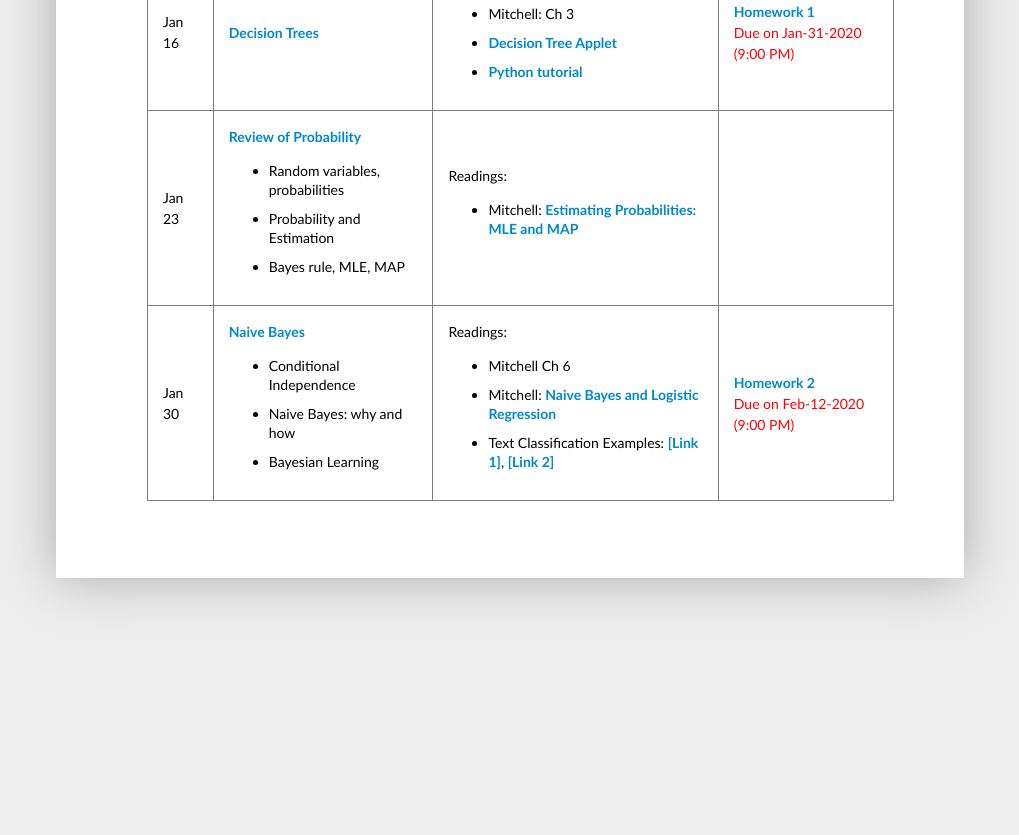
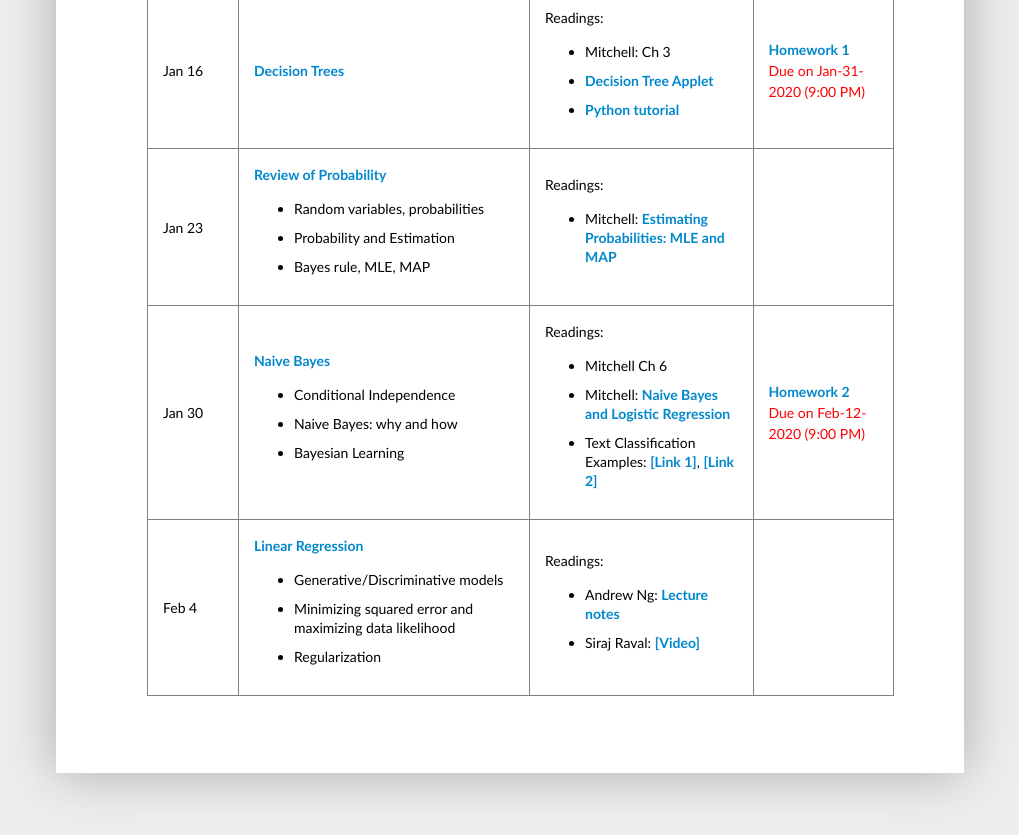
Before and after one commit to mallahyari/mallahyari.github.io, a plain HTML site: page mehdi/teaching/cs4520/index.html in a window 1280 px wide. Shown: the part 3451-4286 px from the top of the page, without its empty margins (130-1149 px from the left). Before the commit the page ends 4099 px from the top, so only its background shows below. Drawn offline with Linux system fonts and the light colour scheme.

Commit message:
index updated

```diff
--- a/mehdi/teaching/cs4520/index.html
+++ b/mehdi/teaching/cs4520/index.html
@@ -462,12 +462,42 @@
           </td>
           <td>
             <a href="https://github.com/sci2lab/csci4520-s2020/tree/master/hw2">Homework 2</a><br>
-            <span style="color: red;"> Due on Feb-12-2020 (9:00 PM)</span </td> </tr> </table> </div> <!-- course div
-              end-->
+            <span style="color: red;"> Due on Feb-12-2020 (9:00 PM)</span>
+          </td>
+        </tr>
+        <tr>
+          <td width="60">Feb 4</td>
+          <td>
+            <a href="slides/lecture5.pdf">Linear Regression</a>
+            <br>
+            <ul>
+              <li>Generative/Discriminative models</li>
+              <li>Minimizing squared error and maximizing data likelihood</li>
+              <li>Regularization</li>
+            </ul>
+          </td>
+          <td>Readings:
+            <br>
+            <ul>
+
+              <li>Andrew Ng:
+                <a href="http://cs229.stanford.edu/notes/cs229-notes1.pdf">Lecture notes</a>
+              </li>
+              <li>Siraj Raval:
+                <a href="https://www.youtube.com/watch?v=XdM6ER7zTLk">[Video]</a>
+              </li>
+
+            </ul>
+          </td>
+          <td></td>
+        </tr>
+
+      </table>
+    </div> <!-- course div end-->
 
 
-            <!-- old course div -->
-            <!-- <div class="schedule">
+    <!-- old course div -->
+    <!-- <div class="schedule">
       <h2>Lectures and Schedules (subject to change)</h2>
       <table class="schtable" border="1">
         <tr>
@@ -592,36 +622,7 @@
             <a href="https://sci2lab.github.io/mehdi/teaching/x90/hw/2/homework2.pdf">Homework 2 OUT</a>
           </td>
         </tr>
-        <tr>
-          <td>Feb 19</td>
-          <td width="300">
-            <a href="slides/linearRegression-5.pdf">Linear Regression</a>
-            <br>
-            <ul>
-              <li>Generative/Discriminative models</li>
-              <li>Minimizing squared error and maximizing data likelihood</li>
-              <li>Regularization</li>
-            </ul>
-          </td>
-          <td>Readings:
-            <br>
-            <ul>
-              <li>Linear regression
-                <a href="examples/gradientDescent.ipynb">[Demo]</a>
-              </li>
-              <li>Andrew Ng:
-                <a href="http://cs229.stanford.edu/notes/cs229-notes1.pdf">Lecture notes</a>
-              </li>
-              <li>Siraj Raval:
-                <a href="https://www.youtube.com/watch?v=XdM6ER7zTLk">[Video]</a>
-              </li>
-              <li>Linear regression
-                <a href="http://mste.illinois.edu/users/exner/java.f/leastsquares/">[Applet]</a>
-              </li>
-            </ul>
-          </td>
-          <td></td>
-        </tr>
+
         <tr>
           <td>Feb 26</td>
           <td>
@@ -820,7 +821,7 @@
 
 
 
-    </div>
+  </div>
 </body>
 
 </html>
```
Also changed, not shown: 1 other file.
